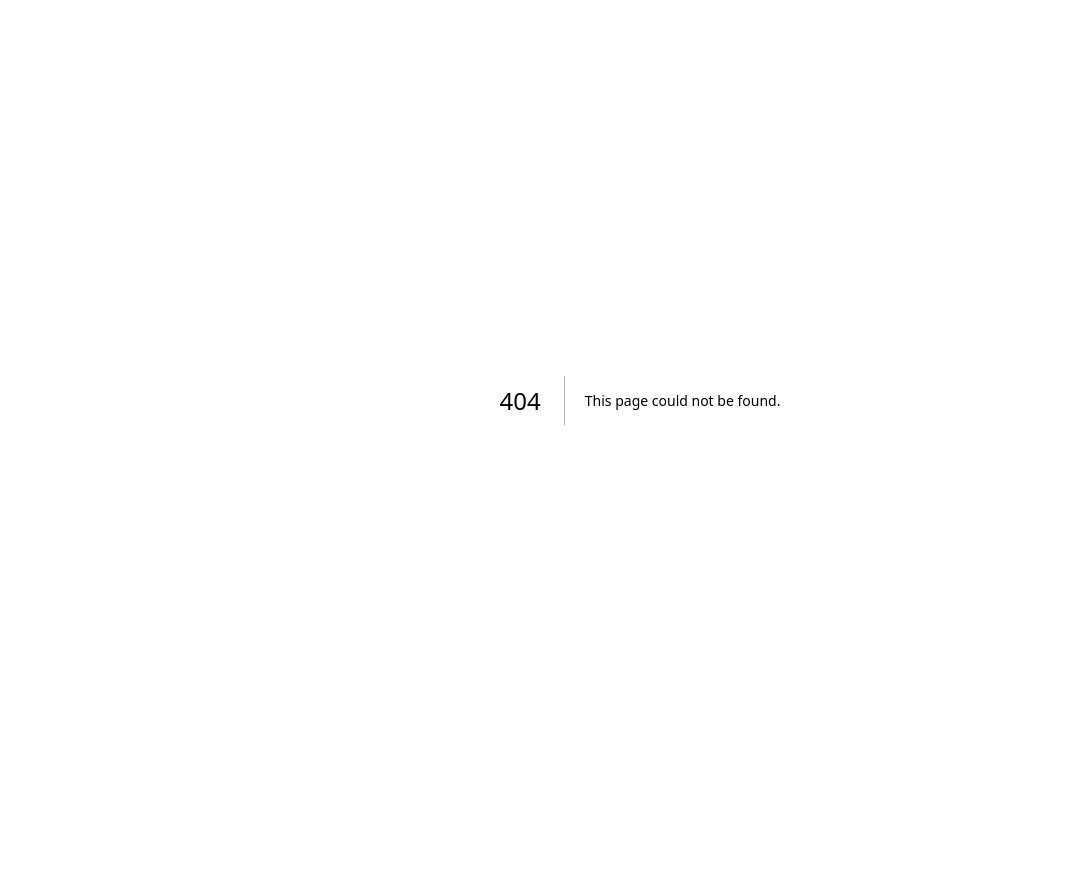
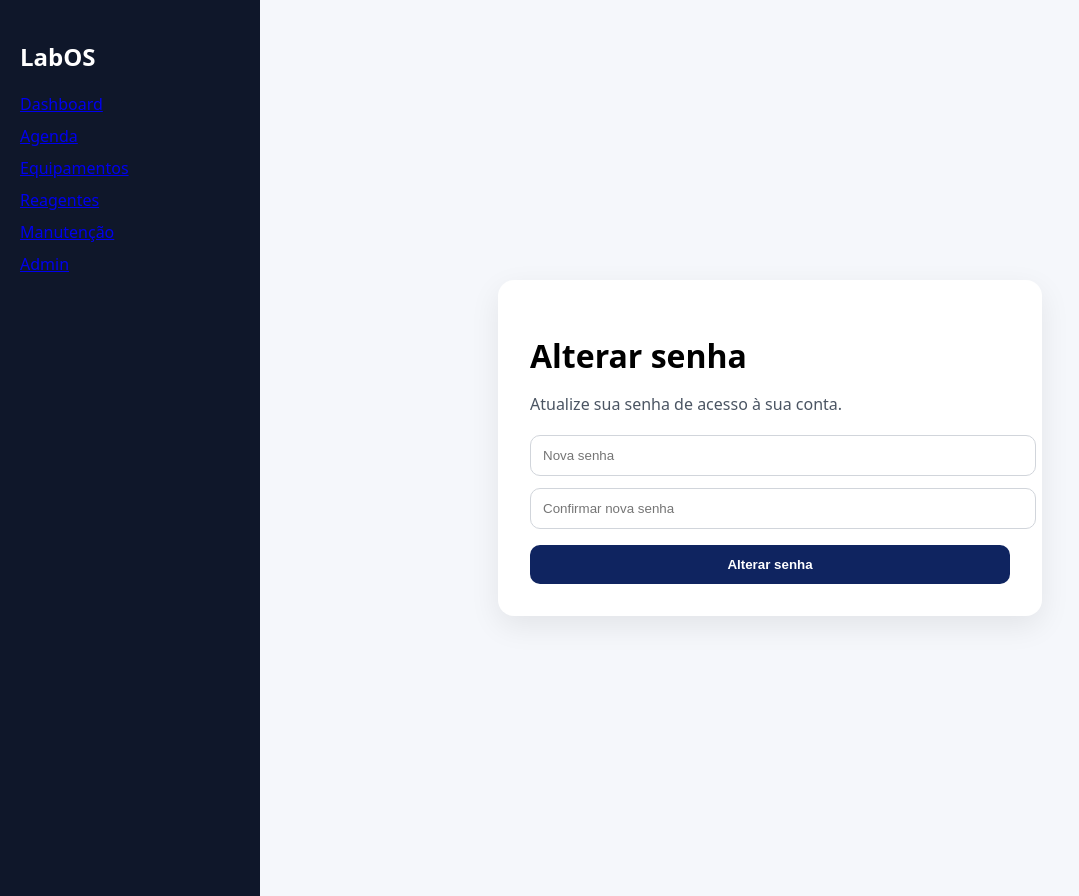
Before and after one commit to pedrohenricke13-boop/LabOS, a Next.js app: page /settings/password in a window 1280 px wide. Before the commit this address had no page. Shown: the whole page, without its empty margins (0-1079 px from the left). Before the commit the page ends 800 px from the top, so only its background shows below. Built offline with nearby package versions, Linux system fonts and the light colour scheme; no server answers.

Commit message:
fix: resolve duplicate set-password route

```diff
--- a/src/app/(dashboard)/set-password/page.tsx
+++ b/src/app/(dashboard)/settings/password/page.tsx
@@ -4,13 +4,14 @@ import { useState, type FormEvent } from "react";
 import { useRouter } from "next/navigation";
 import { createClient } from "@/lib/supabase/client";
 
-export default function SetPasswordPage() {
+export default function PasswordSettingsPage() {
   const supabase = createClient();
   const router = useRouter();
 
   const [password, setPassword] = useState("");
   const [confirm, setConfirm] = useState("");
   const [message, setMessage] = useState("");
+  const [loading, setLoading] = useState(false);
 
   async function handleSubmit(e: FormEvent<HTMLFormElement>) {
     e.preventDefault();
@@ -26,20 +27,21 @@ export default function SetPasswordPage() {
       return;
     }
 
+    setLoading(true);
+
     const { error } = await supabase.auth.updateUser({
       password,
     });
+
+    setLoading(false);
 
     if (error) {
       setMessage(`Erro: ${error.message}`);
       return;
     }
 
-    setMessage("Senha definida com sucesso. Redirecionando...");
-    setTimeout(() => {
-      router.push("/dashboard");
-      router.refresh();
-    }, 1000);
+    setMessage("Senha alterada com sucesso.");
+    router.refresh();
   }
 
   return (
@@ -63,9 +65,9 @@ export default function SetPasswordPage() {
           boxShadow: "0 10px 30px rgba(0,0,0,0.08)",
         }}
       >
-        <h1 style={{ marginBottom: 12 }}>Definir senha</h1>
+        <h1 style={{ marginBottom: 12 }}>Alterar senha</h1>
         <p style={{ color: "#4b5563", marginBottom: 20 }}>
-          Entre uma última vez com magic link e defina sua senha para acessar direto depois.
+          Atualize sua senha de acesso à sua conta.
         </p>
 
         <form onSubmit={handleSubmit}>
@@ -87,7 +89,7 @@ export default function SetPasswordPage() {
           <input
             type="password"
             required
-            placeholder="Confirmar senha"
+            placeholder="Confirmar nova senha"
             value={confirm}
             onChange={(e) => setConfirm(e.target.value)}
             style={{
@@ -101,6 +103,7 @@ export default function SetPasswordPage() {
 
           <button
             type="submit"
+            disabled={loading}
             style={{
               padding: 12,
               width: "100%",
@@ -110,9 +113,10 @@ export default function SetPasswordPage() {
               color: "white",
               fontWeight: 600,
               cursor: "pointer",
+              opacity: loading ? 0.7 : 1,
             }}
           >
-            Salvar senha
+            {loading ? "Salvando..." : "Alterar senha"}
           </button>
         </form>
 
```
